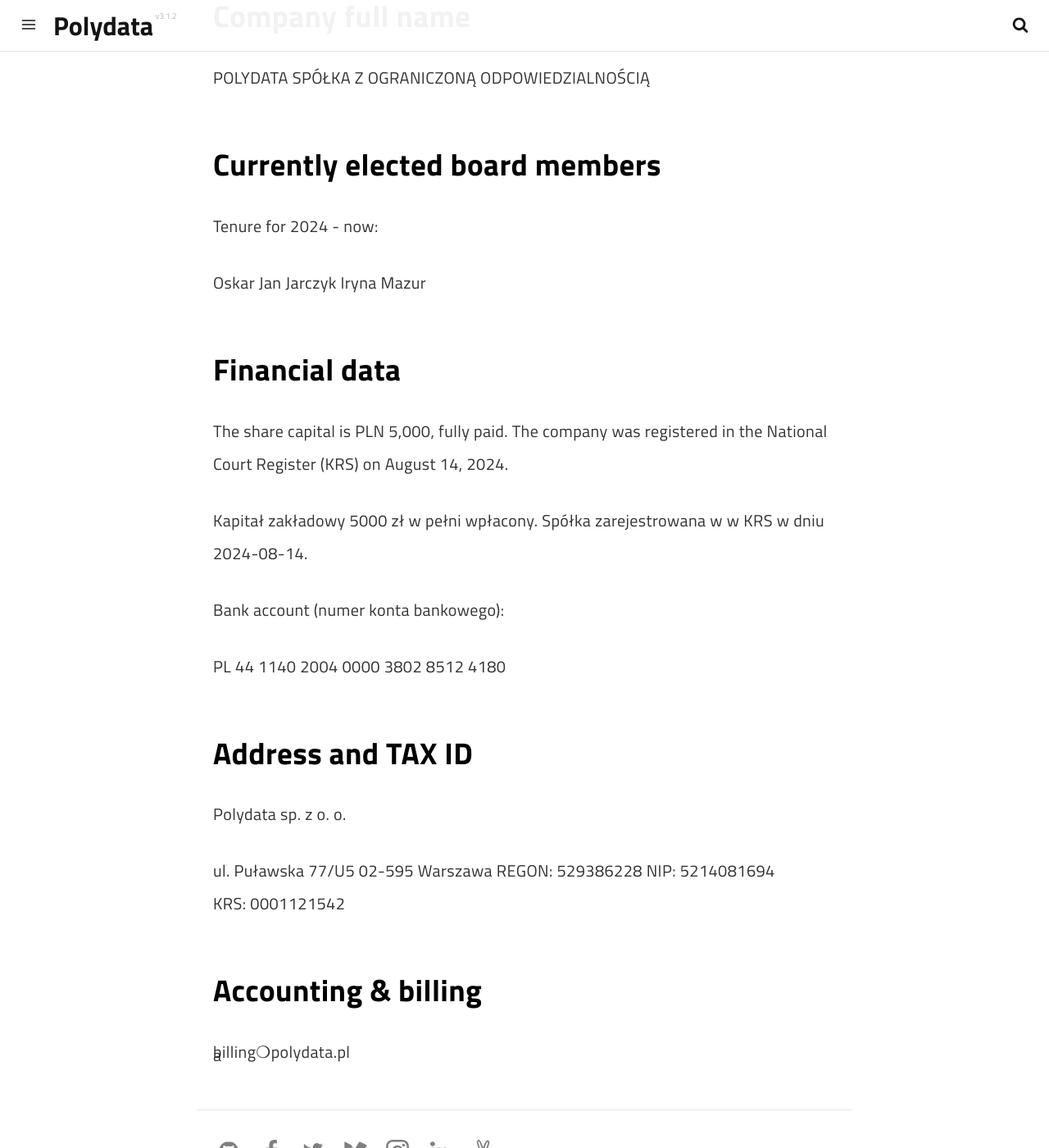
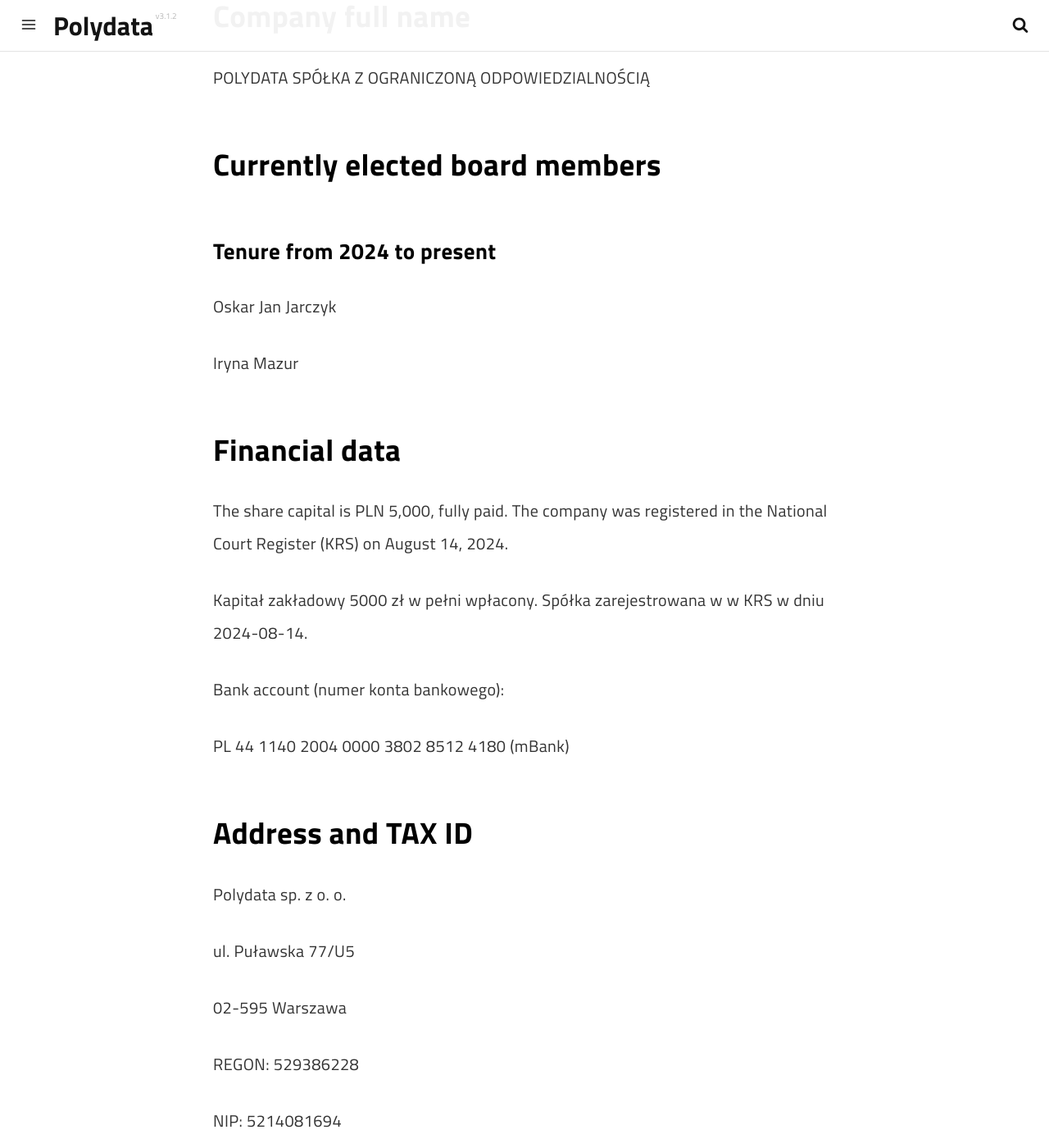
Before and after one commit to PolydataPL/PolydataPL.github.io, a Jekyll site: the page built from pages/finances.md, in a window 1280 px wide and 1400 px high, scrolled down 527 px. Shown: the whole window at 82% size. Built offline with Jekyll 4.4.1, drawn with Linux system fonts in a browser that asks for light colours; a script that is not in the unit is left out; some of the changed text lies outside the part shown.

Commit message:
financial data (II)

```diff
--- a/pages/finances.md
+++ b/pages/finances.md
@@ -17,9 +17,10 @@ POLYDATA SPÓŁKA Z OGRANICZONĄ ODPOWIEDZIALNOŚCIĄ
 
 ## Currently elected board members
 
-Tenure for 2024 - now:
+### Tenure from 2024 to present
 
 Oskar Jan Jarczyk
+
 Iryna Mazur
 
 ## Financial data
@@ -30,20 +31,22 @@ Kapitał zakładowy 5000 zł w pełni wpłacony. Spółka zarejestrowana w w KRS
 
 Bank account (numer konta bankowego):
 
-PL 44 1140 2004 0000 3802 8512 4180
+PL 44 1140 2004 0000 3802 8512 4180 (mBank)
 
 ## Address and TAX ID
 
 Polydata sp. z o. o.
 
 ul. Puławska 77/U5
+
 02-595 Warszawa
+
 REGON: 529386228
+
 NIP: 5214081694
+
 KRS: 0001121542
 
 ## Accounting & billing
 
-<span style="position: relative;">
-billing❍<span style="position: absolute; top: 0; left: 0;">a</span>polydata.pl
-</span>
+billing﹫polydata.pl
```
